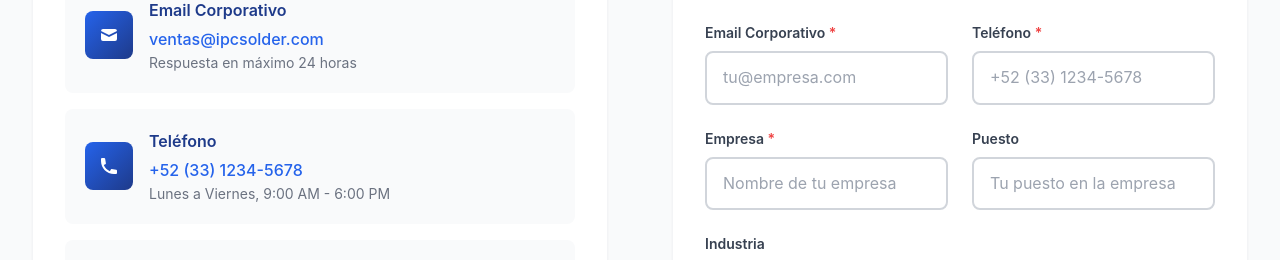
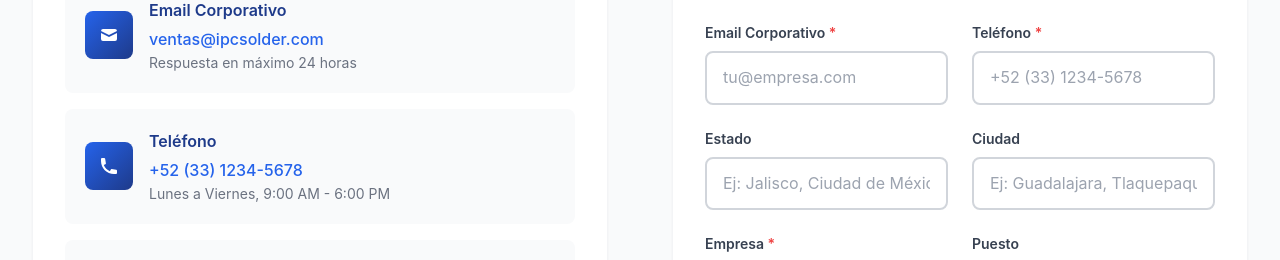
Before and after one commit to IPCSolderWeb/ipcsolder-website, a React (Vite) app: page /contact in a window 1280 px wide. Shown: the part 862-1122 px from the top of the page. Built offline with nearby package versions, Linux system fonts and the light colour scheme; no server answers.

Commit message:
Arreglo de Contact form agregando Estado y Ciudad, con idiomas incluidos.

```diff
--- a/src/locales/en.json
+++ b/src/locales/en.json
@@ -486,6 +486,14 @@
         "phone": {
           "label": "Phone",
           "placeholder": "+52 (33) 1234-5678"
+        },
+        "state": {
+          "label": "State",
+          "placeholder": "Ex: Jalisco, Mexico City, Nuevo León..."
+        },
+        "municipality": {
+          "label": "City",
+          "placeholder": "Ex: Guadalajara, Tlaquepaque, Zapopan..."
         },
         "company": {
           "label": "Company",
--- a/src/locales/es.json
+++ b/src/locales/es.json
@@ -585,6 +585,14 @@
           "phone": {
             "label": "Teléfono",
             "placeholder": "+52 (33) 1234-5678"
+          },
+          "state": {
+            "label": "Estado",
+            "placeholder": "Ej: Jalisco, Ciudad de México, Nuevo León..."
+          },
+          "municipality": {
+            "label": "Ciudad",
+            "placeholder": "Ej: Guadalajara, Tlaquepaque, Zapopan..."
           },
           "company": {
             "label": "Empresa",
--- a/src/pages/Contact.jsx
+++ b/src/pages/Contact.jsx
@@ -14,6 +14,8 @@ const Contact = ({ currentLanguage = 'es' }) => {
         name: '',
         email: '',
         phone: '',
+        state: '',
+        municipality: '',
         company: '',
         position: '',
         industry: '',
@@ -207,6 +209,8 @@ const Contact = ({ currentLanguage = 'es' }) => {
                     name: formData.name,
                     email: formData.email,
                     phone: formData.phone,
+                    state: formData.state,
+                    municipality: formData.municipality,
                     company: formData.company,
                     position: formData.position,
                     industry: formData.industry,
@@ -224,6 +228,8 @@ const Contact = ({ currentLanguage = 'es' }) => {
                     name: '',
                     email: '',
                     phone: '',
+                    state: '',
+                    municipality: '',
                     company: '',
                     position: '',
                     industry: '',
@@ -530,6 +536,39 @@ const Contact = ({ currentLanguage = 'es' }) => {
                                     </div>
                                 </div>
 
+                                {/* State and Municipality Row */}
+                                <div className="grid md:grid-cols-2 gap-6">
+                                    <div>
+                                        <label htmlFor="state" className="block text-sm font-semibold text-gray-700 mb-2">
+                                            {t('contact.form.fields.state.label')}
+                                        </label>
+                                        <input
+                                            type="text"
+                                            id="state"
+                                            name="state"
+                                            value={formData.state}
+                                            onChange={handleInputChange}
+                                            className="w-full px-4 py-3 border-2 border-gray-300 rounded-lg focus:outline-none focus:ring-2 focus:ring-blue-500 focus:border-blue-500 transition-colors"
+                                            placeholder={t('contact.form.fields.state.placeholder')}
+                                        />
+                                    </div>
+
+                                    <div>
+                                        <label htmlFor="municipality" className="block text-sm font-semibold text-gray-700 mb-2">
+                                            {t('contact.form.fields.municipality.label')}
+                                        </label>
+                                        <input
+                                            type="text"
+                                            id="municipality"
+                                            name="municipality"
+                                            value={formData.municipality}
+                                            onChange={handleInputChange}
+                                            className="w-full px-4 py-3 border-2 border-gray-300 rounded-lg focus:outline-none focus:ring-2 focus:ring-blue-500 focus:border-blue-500 transition-colors"
+                                            placeholder={t('contact.form.fields.municipality.placeholder')}
+                                        />
+                                    </div>
+                                </div>
+
                                 {/* Company and Position Row */}
                                 <div className="grid md:grid-cols-2 gap-6">
                                     <div>
```
Also changed, not shown: api/contact.js (+25 -9 lines).
